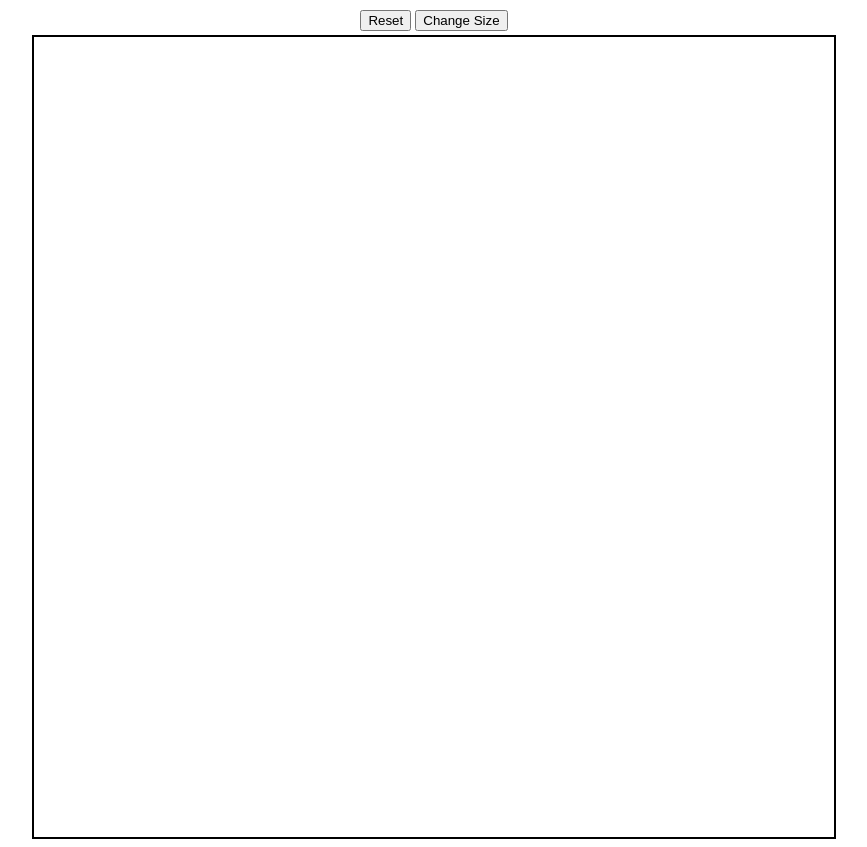
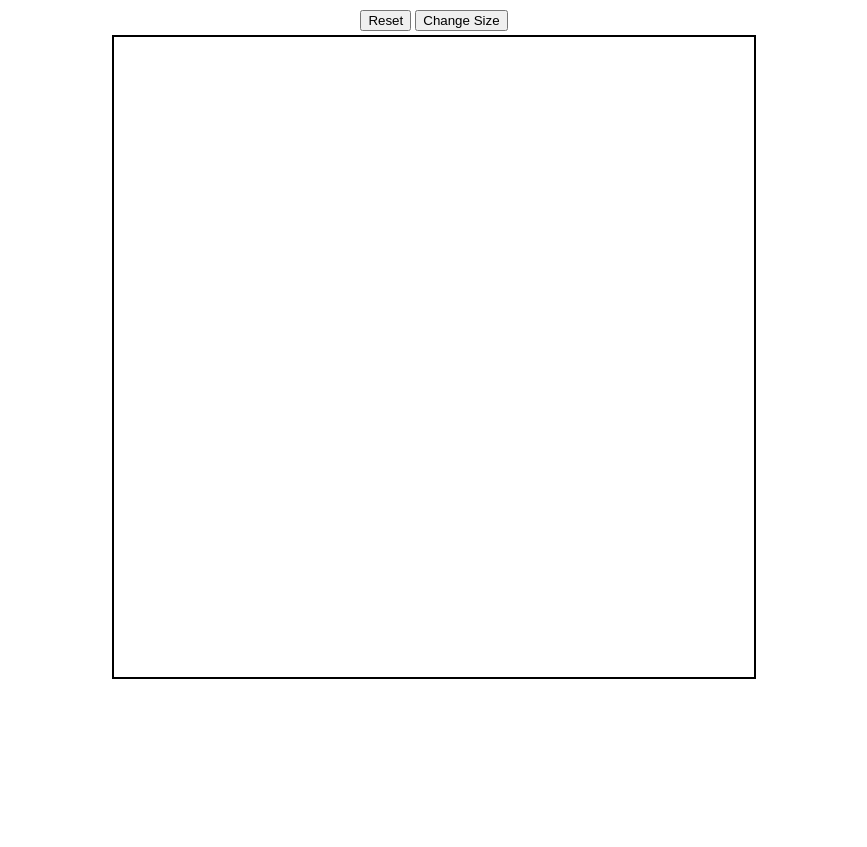
Before and after one commit to progboy/hoverpad, a plain HTML site: page index.html in a window 1280 px wide. Shown: the whole page, without its empty margins (206-1073 px from the left). After the commit the page ends 800 px from the top, so only its background shows below. Drawn offline with Linux system fonts and the light colour scheme.

Commit message:
resized the grid so that no scrolling is needed

```diff
--- a/index.js
+++ b/index.js
@@ -7,8 +7,8 @@ function getRandomNumber(){
 function makeDivCell(rowsize,i,j){
     let elem = document.createElement("div");
     elem.style.backgroundColor = "white";
-    elem.style.width = 800/rowsize + "px";
-    elem.style.height = 800/rowsize + "px";
+    elem.style.width = 640/rowsize + "px";
+    elem.style.height = 640/rowsize + "px";
     elem.style.gridColumnStart = j+1;
     elem.style.gridColumnEnd = j+2;
     elem.style.gridRowStart = i+1;
--- a/style.css
+++ b/style.css
@@ -5,8 +5,8 @@ button{
     margin:2px;
 }
 .mainContainer{
-    width : 800px;
-    height: 800px;
+    width : 640px;
+    height: 640px;
     display: grid;
     margin: 2px auto;
     border: 2px solid black;
```
